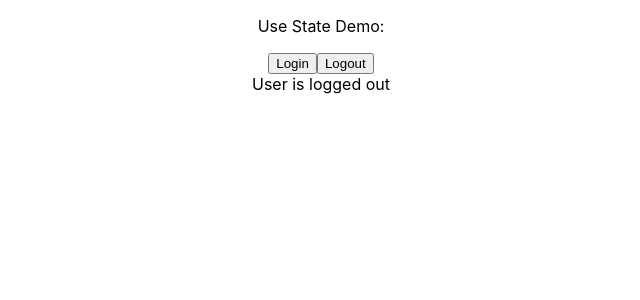
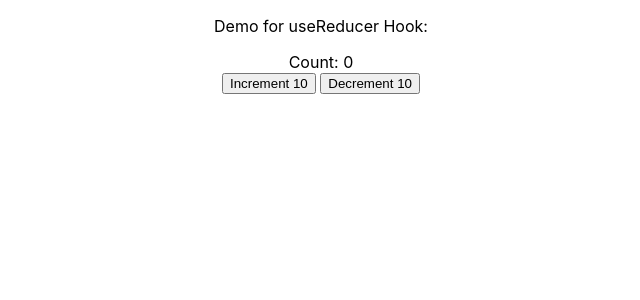
Before and after one commit to rahull0354/TS-Tutorial, a React (Create React App) app: page / in a window 1280 px wide. Shown: the top 300 px of the page, without its empty margins (319-959 px from the left). Built offline with nearby package versions, Linux system fonts and the light colour scheme.

Commit message:
Added more demo for hooks

```diff
--- a/src/App.tsx
+++ b/src/App.tsx
@@ -3,7 +3,9 @@ import { Button } from "./components/EventProps/Button";
 import { Input } from "./components/EventProps/Input";
 import { Greet } from "./components/Greet";
 import { Heading } from "./components/Heading";
+import { Counter } from "./components/Hooks/Counter";
 import { LoggedIn } from "./components/Hooks/LoggedIn";
+import { User } from "./components/Hooks/User";
 import { Oscar } from "./components/Oscar";
 import { Person } from "./components/Person";
 import { PersonList } from "./components/PersonList";
@@ -61,7 +63,9 @@ function App() {
       {/* <Container styles={{border: '1px solid black', padding: '1rem', color: 'red'}} /> */}
 
       {/* props using hooks */}
-      <LoggedIn />
+      {/* <LoggedIn /> */}
+      {/* <User /> */}
+      <Counter />
     </div>
   );
 }
--- /dev/null
+++ b/src/components/Hooks/Counter.tsx
@@ -0,0 +1,42 @@
+import { useReducer } from "react"
+
+type CounterState = {
+    count: number
+}
+
+type CounterAction = {
+    type: String,
+    payload: number
+}
+
+const initialState = {count : 0}
+
+function reducer(state: CounterState, action: CounterAction) {
+    switch (action.type) {
+        case 'increment':
+            return {count: state.count + action.payload}
+        case 'decrement':
+            return {count: state.count - action.payload}
+        default:
+            return state
+    }
+}
+
+export const Counter = () => {
+
+    const [state, dispatch] = useReducer(reducer, initialState)
+
+    return (
+        <>
+            <p>Demo for useReducer Hook:</p>
+            Count: {state.count}
+            <br />
+            <button onClick={() => dispatch({type: 'increment', payload: 10})}>
+                Increment 10
+            </button>&nbsp;
+            <button onClick={() => dispatch({type: 'decrement', payload: 10})}>
+                Decrement 10
+            </button>
+        </>
+    )
+}
--- /dev/null
+++ b/src/components/Hooks/User.tsx
@@ -0,0 +1,33 @@
+import { useState } from "react"
+
+type AuthUser = {
+    name: string,
+    email: string
+}
+
+export const User = () => {
+
+    const [user, setUser] = useState<AuthUser | null>(null)
+
+    const handleLogin = () => {
+        setUser({
+            name: 'John Doe',
+            email: 'john1@gmail.com'
+        })
+    }
+    const handleLogout = () => {
+        setUser(null)
+    }
+
+    return (
+        <div>
+            <p>Demo for useState Future Value: </p>
+            <button onClick={handleLogin}>Login</button>&nbsp;
+            <button onClick={handleLogout}>Logout</button>
+            <div>
+                <h5>User name is: {user?.name}</h5>
+                <h5>User email is: {user?.email}</h5>
+            </div>
+        </div>
+    )
+}
```
